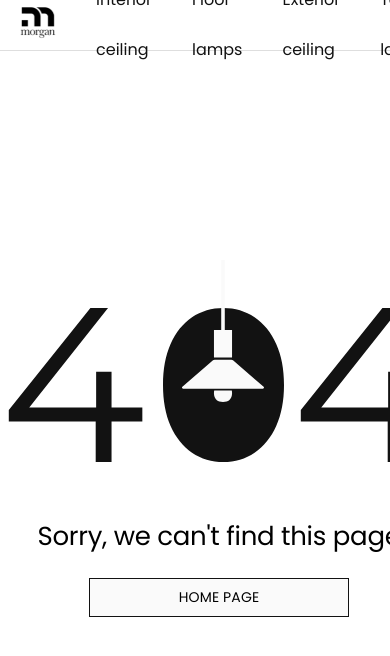
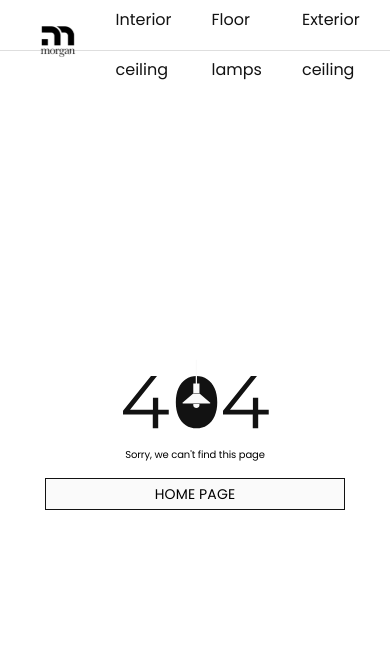
Before and after one commit to 19username95/furniture-shop-ui, a React (Create React App) app: page /404 in a window 390 px wide. Shown: the top 656 px of the page. Built offline with nearby package versions, Linux system fonts and the light colour scheme.

Commit message:
404 mobile

```diff
--- a/src/components/WhiteButton/WhiteButton.scss
+++ b/src/components/WhiteButton/WhiteButton.scss
@@ -3,8 +3,8 @@
 .WhiteButton {
   width: 100%;
   min-width: 40px;
-  max-width: 260px;
-  min-height: 35px;
+  //max-width: 260px;
+  min-height: 32px;
   background-color: $white;
   border: 1px solid $black;
   font-weight: $normal-font-weight;
@@ -14,3 +14,9 @@
   letter-spacing: 0.01em;
   padding: 3% 5%;
 }
+
+@media screen and (max-width: $max-mobile-breakpoint) {
+  .WhiteButton {
+    padding: 0;
+  }
+}
--- a/src/global/Constants.scss
+++ b/src/global/Constants.scss
@@ -1,4 +1,8 @@
 @import url('https://fonts.googleapis.com/css?family=Poppins:wght@400;500&display=swap');
+
+// devices
+$max-mobile-breakpoint: 767px;
+$max-tablet-breakpoint: 1023px;
 
 // colors
 $white: #FAFAFA;
@@ -10,3 +14,6 @@ $black: #121212;
 $main-font-family: 'Poppins', sans-serif;
 $normal-font-weight: 400;
 $bold-font-weight: 500;
+
+$navbar-height-mobile: 40px;
+$navbar-height-desktop: 50px;
--- a/src/global/Container.scss
+++ b/src/global/Container.scss
@@ -2,3 +2,9 @@
   max-width: 1300px;
   margin: 0 auto;
 }
+
+@media screen and (max-width: 767px) {
+  .Container {
+    padding: 5%
+  }
+}
--- a/src/pages/Page404/Page404.jsx
+++ b/src/pages/Page404/Page404.jsx
@@ -2,13 +2,14 @@ import React from "react";
 import {NavLink} from "react-router-dom";
 
 import './Page404.scss'
+import '../../global/Container.scss'
 import image404 from '../../assets/images/404.svg'
 import WhiteButton from "../../components/WhiteButton/WhiteButton";
 
 export default function Page404() {
     return (
         <div className='Page404'>
-            <div className="Page404-Container">
+            <div className="Page404-Container Container">
                 <img className='Page404-image404' alt='' src={image404}/>
                 <div className='Page404-Sorry'>
                     Sorry, we can't find this page
--- a/src/pages/Page404/Page404.scss
+++ b/src/pages/Page404/Page404.scss
@@ -25,3 +25,22 @@
     }
   }
 }
+
+@media screen and (max-width: $max-mobile-breakpoint){
+  .Page404 {
+    .Page404-Container {
+      .Page404-image404 {
+        width: 50%;
+        max-width: 300px;
+      }
+
+      .Page404-Sorry {
+        font-size: 0.625em;
+      }
+
+      .Page404-HomeButton {
+        width: 100%;
+      }
+    }
+  }
+}
```
Also changed, not shown: 1 other file (tests, documents, lock files or other folders).
